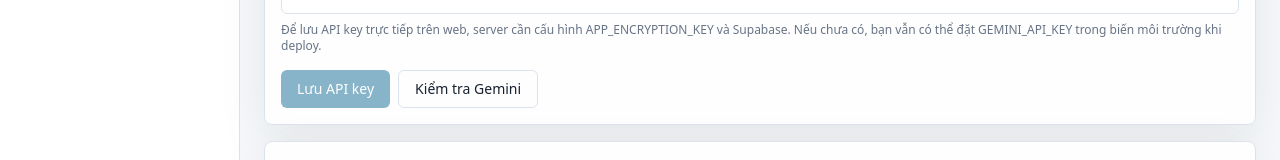
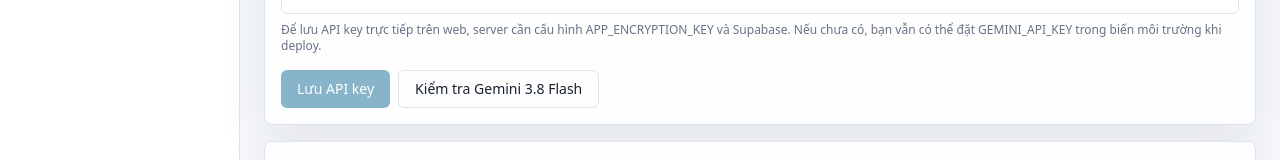
Before and after one commit to techzoneadapter-droid/chatbot, a Next.js app: page /ai in a window 1280 px wide. Shown: the part 304-464 px from the top of the page. Built offline with nearby package versions, Linux system fonts and the light colour scheme; no server answers.

Commit message:
Use Gemini 3.8 Flash in connection test

```diff
--- a/components/ai/gemini-settings.tsx
+++ b/components/ai/gemini-settings.tsx
@@ -46,7 +46,7 @@ export function GeminiSettings() {
     const response = await fetch("/api/ai/providers", {
       method: "POST",
       headers: { "Content-Type": "application/json" },
-      body: JSON.stringify({ provider: "gemini", model: "gemini-flash-latest" })
+      body: JSON.stringify({ provider: "gemini", model: "gemini-3.8-flash" })
     });
     const data = await response.json().catch(() => ({}));
     setWorking(false);
@@ -68,7 +68,7 @@ export function GeminiSettings() {
         {!storeReady ? <p className="mt-2 text-xs text-muted">Để lưu API key trực tiếp trên web, server cần cấu hình APP_ENCRYPTION_KEY và Supabase. Nếu chưa có, bạn vẫn có thể đặt GEMINI_API_KEY trong biến môi trường khi deploy.</p> : null}
         <div className="mt-4 flex flex-wrap gap-2">
           <button disabled={working || !apiKey.trim()} onClick={() => void save()} className="rounded-md bg-brand px-4 py-2 text-sm font-medium text-white disabled:opacity-50">Lưu API key</button>
-          <button disabled={working || !configured} onClick={() => void test()} className="rounded-md border border-line px-4 py-2 text-sm disabled:opacity-50">Kiểm tra Gemini</button>
+          <button disabled={working || !configured} onClick={() => void test()} className="rounded-md border border-line px-4 py-2 text-sm disabled:opacity-50">Kiểm tra Gemini 3.8 Flash</button>
         </div>
         {message ? <div className="mt-3 rounded-md border border-line bg-white px-3 py-2 text-sm">{message}</div> : null}
       </section>
```
